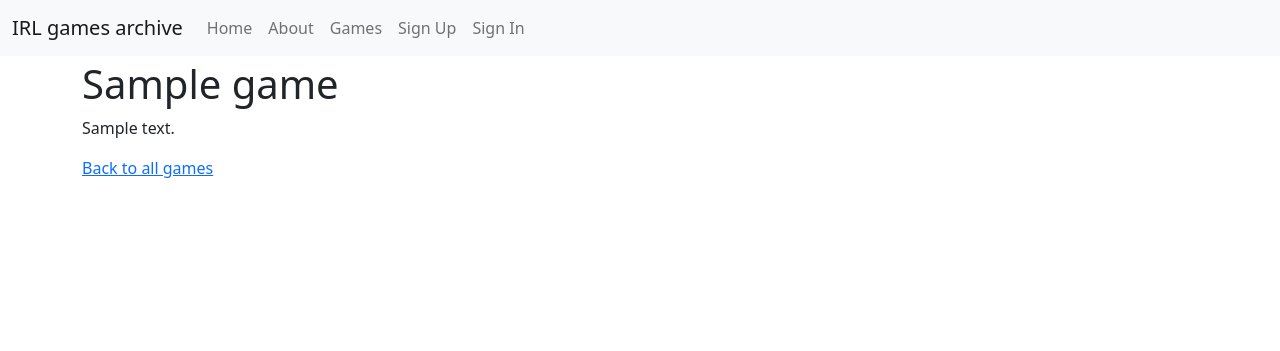
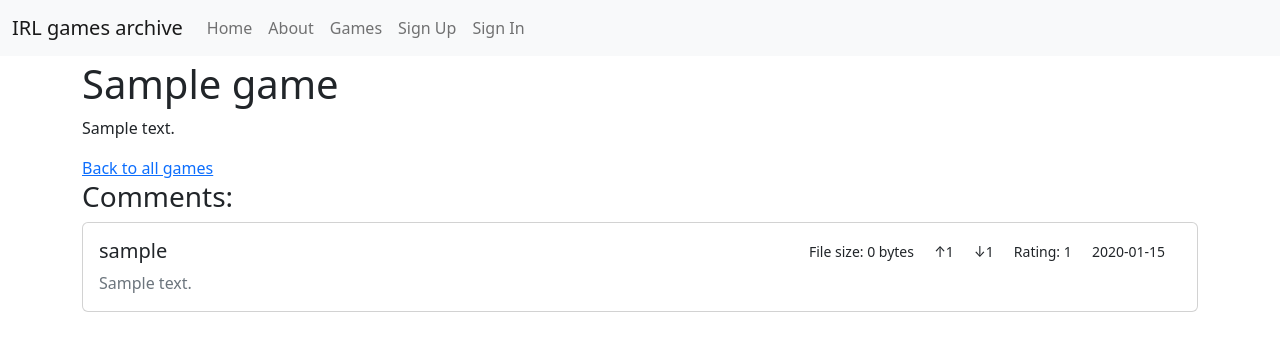
Before and after one commit to vabalass/IRL-games-archive, a Django app: a page that uses games_project/games/templates/games/detail.html in a window 1280 px wide. Shown: the top 351 px of the page. Run offline with Django 5.2, Linux system fonts and the light colour scheme; tables that the repository leaves empty hold one stand-in row (values such as "Sample post"); parts of the project's set-up code (start-up, migrations or seed data) failed here and were passed over; some libraries are stand-ins or nearby versions.

Commit message:
implemented lazy loaded comments for games

```diff
--- /dev/null
+++ b/games_project/games/templates/games/comments.html
@@ -0,0 +1,23 @@
+<h3>Comments:</h3>
+{% for comment in comments %}
+  <div class="card card-body">
+    <div class="d-flex justify-content-between align-items-center mb-2">
+      <h5 class="card-title mb-0">
+        <i class="bi bi-person-fill"></i> {{ comment.author }}
+        {% if comment.parent %}<small>reply to: {{ comment.parent.author }}</small>{% endif %}
+      </h5>
+      <div>
+        {% if comment.attachment %}
+          <small class="me-3">File size: {{ game.attachment.size|filesizeformat }}</small>
+        {% endif %}
+        <small class="me-3">↑{{ comment.upvotes }}</small>
+        <small class="me-3">↓{{ comment.downvotes }}</small>
+        {% if comment.rating %}<small class="me-3">Rating: {{ comment.rating }}</small>{% endif %}
+        <small class="me-3">{{ comment.created|date:"Y-m-d" }}</small>
+      </div>
+    </div>
+    <p class="card-text text-secondary">{{ comment.text }}</p>
+  </div>
+{% empty %}
+  <div class="alert alert-light border">No comments yet.</div>
+{% endfor %}
--- a/games_project/games/templates/games/detail.html
+++ b/games_project/games/templates/games/detail.html
@@ -3,14 +3,15 @@
 {% load crispy_forms_tags %}
 
 {% block title %}
-
-
   {{ user.username }}
-
-
 {% endblock title %}
 {% block content %}
-<h1>{{ game.title }}</h1>
-<p>{{ game.description }}</p>
-<a href="{% url 'games:list' %}">Back to all games</a>
+  <h1>{{ game.title }}</h1>
+  <p>{{ game.description }}</p>
+  <a href="{% url 'games:list' %}">Back to all games</a>
+  <div id="comments-container" data-url="{% url 'games:comments' game.pk %}">
+    <div class="spinner-border text-primary" role="status">
+      <span class="visually-hidden">Loading...</span>
+    </div>
+  </div>
 {% endblock content %}
--- a/games_project/games/urls.py
+++ b/games_project/games/urls.py
@@ -1,9 +1,13 @@
 from django.urls import path
-from .views import GameDetailsView, GameListView
 
-app_name = 'games'
+from .views import CommentsView
+from .views import GameDetailsView
+from .views import GameListView
+
+app_name = "games"
 
 urlpatterns = [
-    path('', view=GameListView.as_view(), name="list"),
-    path('<slug:slug>/', view=GameDetailsView.as_view(), name="detail")
+    path("", view=GameListView.as_view(), name="list"),
+    path("<slug:slug>/", view=GameDetailsView.as_view(), name="detail"),
+    path("<int:pk>/comments/", view=CommentsView.as_view(), name="comments"),
 ]
--- a/games_project/games/views.py
+++ b/games_project/games/views.py
@@ -1,16 +1,27 @@
 from django.views.generic import DetailView
 from django.views.generic import ListView
+
+from games_project.feedback.models import Comment
 
 from .models import Game
 
 
 class GameListView(ListView):
     model = Game
+    context_object_name = "games"
     template_name = "games/list.html"
-    context_object_name = "games"
 
 
 class GameDetailsView(DetailView):
     model = Game
     template_name = "games/detail.html"
     context_object_name = "game"
+
+
+class CommentsView(ListView):
+    model = Comment
+    template_name = "games/comments.html"
+    context_object_name = "comments"
+
+    def get_queryset(self):
+        return Comment.objects.filter(game__pk=self.kwargs["pk"])
--- a/games_project/static/js/project.js
+++ b/games_project/static/js/project.js
@@ -1 +1,28 @@
 /* Project specific Javascript goes here. */
+
+document.addEventListener("DOMContentLoaded", function() {
+    const comments_container = document.getElementById("comments-container");
+
+    if (comments_container) {
+        const url = comments_container.getAttribute("data-url");
+
+        fetch(url, {
+            method: "GET",
+            header: {
+                // tells django this is an AJAX request
+                "X-Requested-With": "XMLHttpRequest"
+            }
+        })
+        .then(response => {
+            if (!response.ok) throw new Error("Response is not ok");
+            return response.text();
+        })
+        .then(html => {
+            comments_container.innerHTML = html
+        })
+        .catch(error => {
+            console.error("Error loading comments: ", error);
+            comments_container.innerHTML = "<p>Failed to load comments.</p>";
+        });
+    }
+});
```
